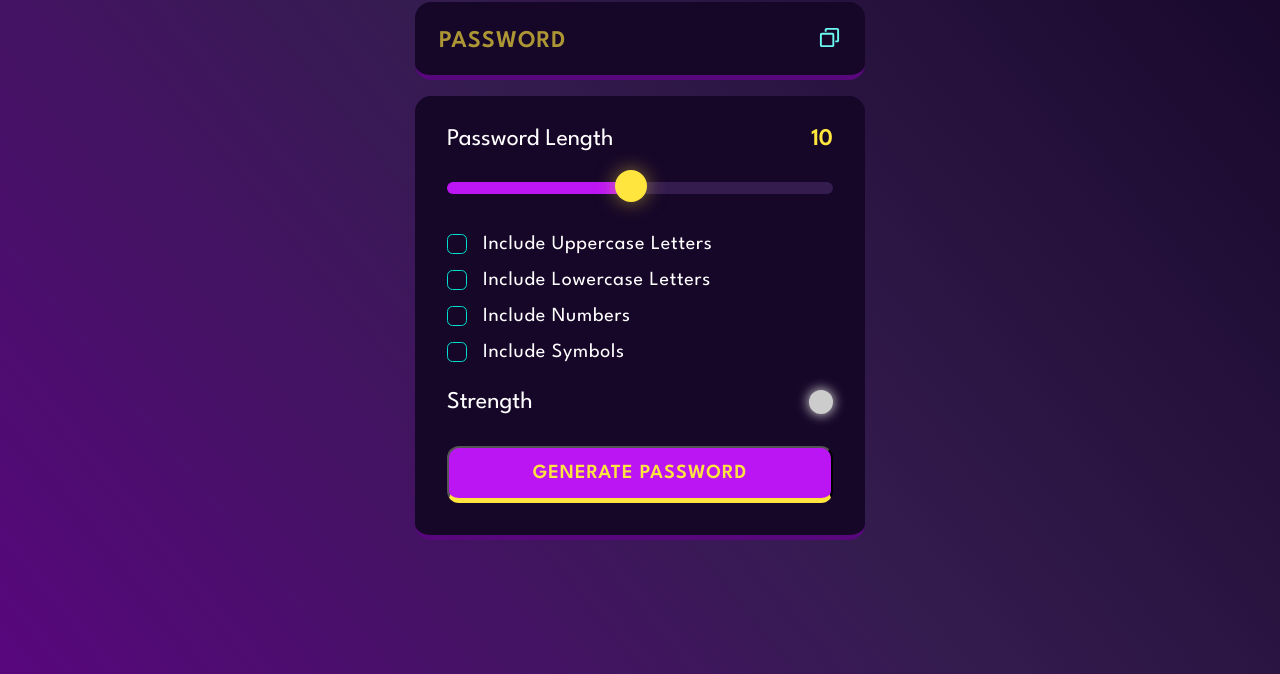
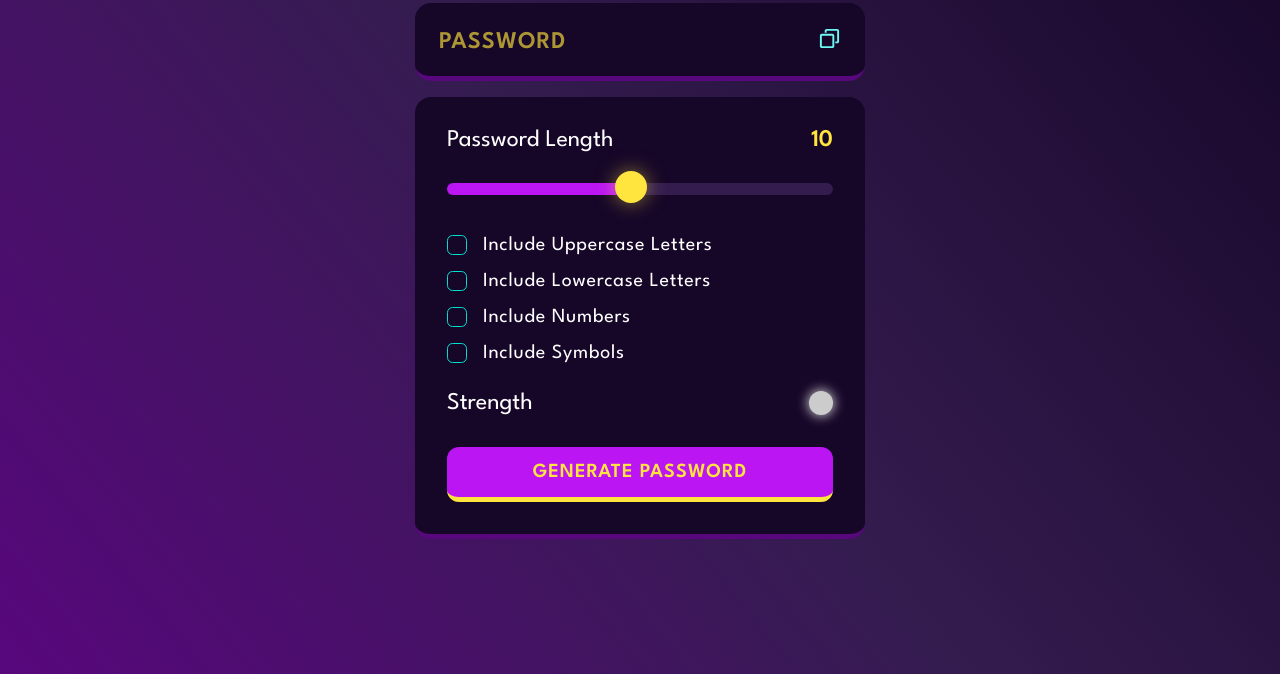
Before and after one commit to Prince23434/Password-Generator, a plain HTML site: page index.html in a window 1280 px wide. Both pictures are taken after a click on the checkbox "Include Uppercase Letters". Shown: the part 126-800 px from the top of the page. Drawn offline with Linux system fonts and the light colour scheme.

Commit message:
Disable generate button visually also when no options are selected with not-allowed cursor property and logic

```diff
--- a/script.js
+++ b/script.js
@@ -79,6 +79,13 @@ function handleCheckbox(){
     if (passwordLength<checkCount) {
         passwordLength = checkCount;
         handleSlider();
+    }
+
+    if (checkCount==0) {
+        generatePassBtn.classList.add("not-allowed");
+    }
+    else {
+        generatePassBtn.classList.remove("not-allowed");
     }
 }
 
--- a/style.css
+++ b/style.css
@@ -218,6 +218,13 @@ h1 {
     cursor: pointer;
 }
 
+.generateButton.not-allowed{
+    cursor: not-allowed ;
+    outline: none;
+    border: none;
+    border-bottom: 0.35rem solid var(--vb-yellow);
+}
+
 .slider{
     appearance: none;
     width: 100%;
```
